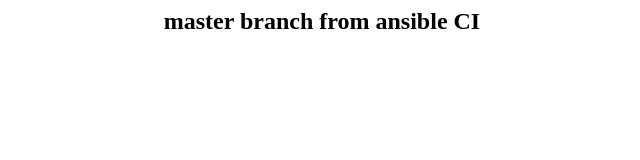
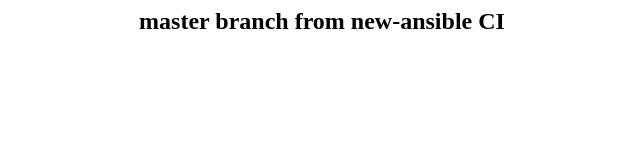
Before and after one commit to pogossian/py_http, a plain HTML site: page static/index.html in a window 1280 px wide. Shown: the whole page, without its empty margins (318-958 px from the left). Drawn offline with Linux system fonts and the light colour scheme.

Commit message:
changing index.html for test

```diff
--- a/static/index.html
+++ b/static/index.html
@@ -1 +1 @@
-<h2 style="text-align: center;">master branch from ansible CI</h2>
+<h2 style="text-align: center;">master branch from new-ansible CI</h2>
```
